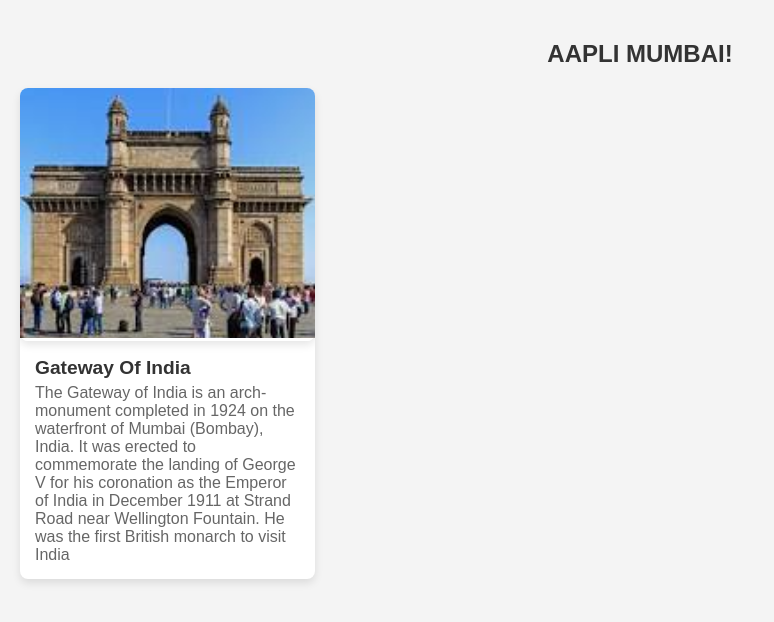
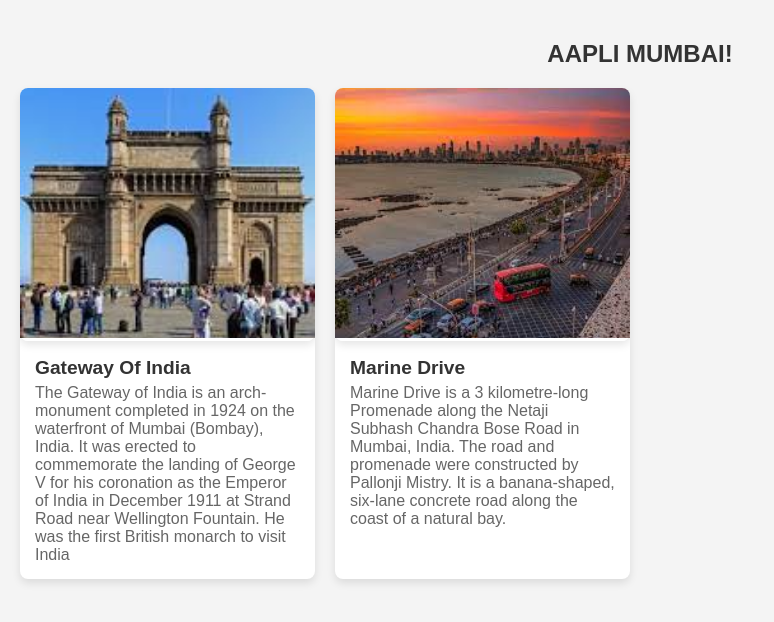
Before and after one commit to Gaurang-Sandeep-Deshpande/Heritage-Hub, a plain HTML site: page cites/mumbai.html in a window 1280 px wide. Shown: the whole page, without its empty margins (0-774 px from the left). Drawn offline with Linux system fonts and the light colour scheme.

Commit message:
marein drive

```diff
--- a/cites/mumbai.html
+++ b/cites/mumbai.html
@@ -16,6 +16,16 @@
                 <div class="city-name"> Gateway Of India</div></a>
                 <div class="city-description">  The Gateway of India is an arch-monument completed in 1924 on the waterfront of Mumbai (Bombay), India. It was erected to commemorate the landing of George V for his coronation as the Emperor of India in December 1911 at Strand Road near Wellington Fountain. He was the first British monarch to visit India </div>
             </div>
+    </div>
+            <div class="city-card">
+                <a href="" class="city-card">
+                <img src="img/marine.jpg" alt="marine drive" class="city-image">
+                <div class="city-info">
+                    <div class="city-name"> Marine Drive</div></a>
+                    <div class="city-description"> Marine Drive is a 3 kilometre-long Promenade along the Netaji Subhash Chandra Bose Road in Mumbai, India. The road and promenade were constructed by Pallonji Mistry. It is a banana-shaped, six-lane concrete road along the coast of a natural bay. </div>
+                </div>
+            </div>
+
         </div>
 </body>
 </html>
```
Also changed, not shown: cites/img/marine.jpg (added).
